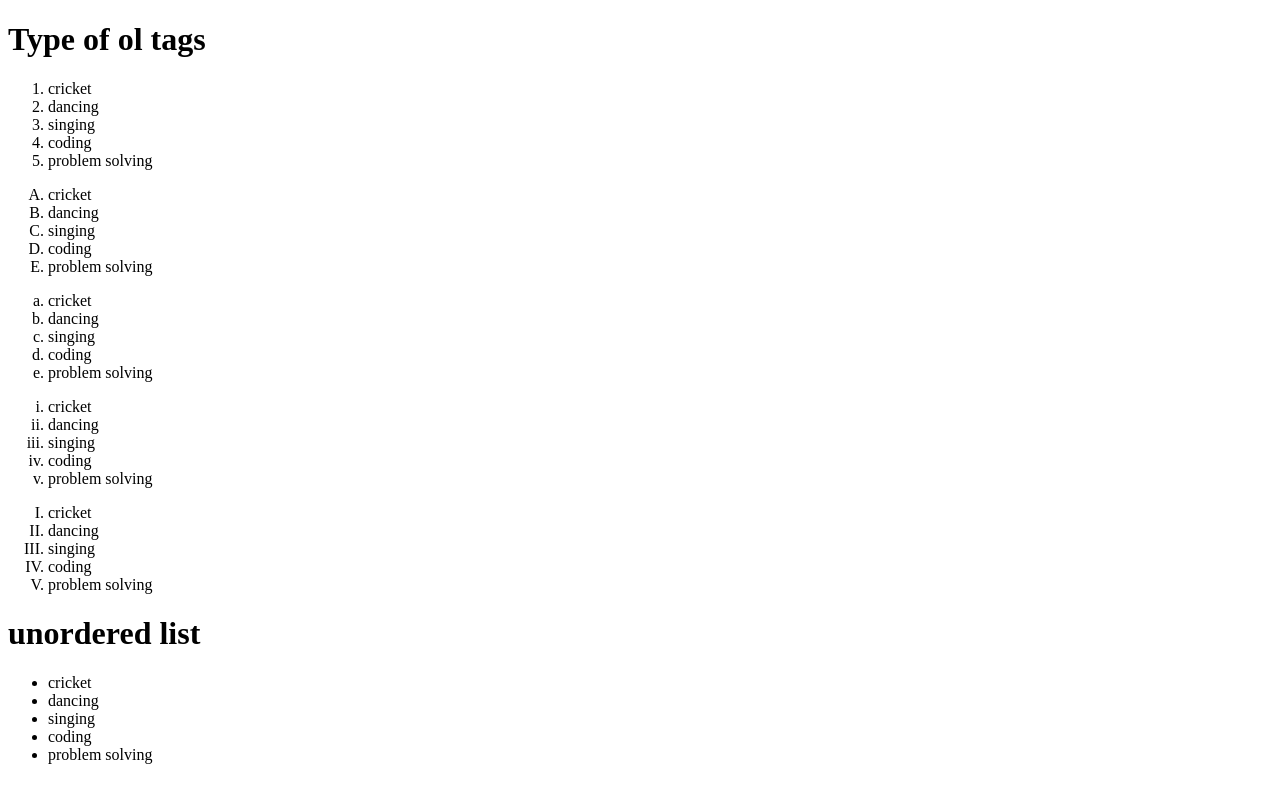
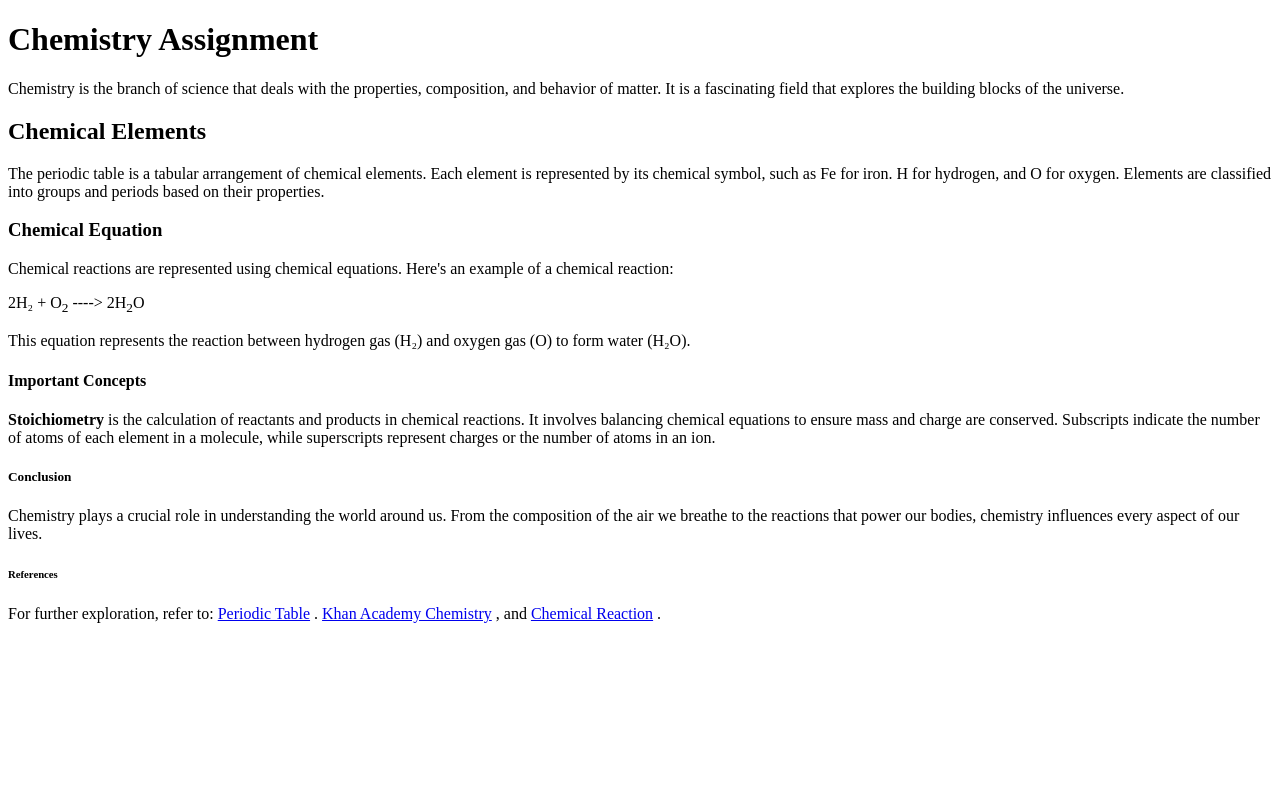
Before and after one commit to official-shashank/Masai-Assignment-introduction-to-html, a plain HTML site: page index.html in a window 1280 px wide. Drawn offline with Linux system fonts and the light colour scheme.

Commit message:
completed third question

```diff
--- a/index.html
+++ b/index.html
@@ -3,52 +3,59 @@
   <head>
     <meta charset="UTF-8" />
     <meta name="viewport" content="width=device-width, initial-scale=1.0" />
-    <title>My Hobbies</title>
+    <title>A Wikipedia page</title>
   </head>
   <body>
-    <h1>Type of ol tags</h1>
-    <ol type="1">
-      <li>cricket</li>
-      <li>dancing</li>
-      <li>singing</li>
-      <li>coding</li>
-      <li>problem solving</li>
-    </ol>
-    <ol type="A">
-      <li>cricket</li>
-      <li>dancing</li>
-      <li>singing</li>
-      <li>coding</li>
-      <li>problem solving</li>
-    </ol>
-    <ol type="a">
-      <li>cricket</li>
-      <li>dancing</li>
-      <li>singing</li>
-      <li>coding</li>
-      <li>problem solving</li>
-    </ol>
-    <ol type="i">
-      <li>cricket</li>
-      <li>dancing</li>
-      <li>singing</li>
-      <li>coding</li>
-      <li>problem solving</li>
-    </ol>
-    <ol type="I">
-      <li>cricket</li>
-      <li>dancing</li>
-      <li>singing</li>
-      <li>coding</li>
-      <li>problem solving</li>
-    </ol>
-    <h1> unordered list</h1>
-    <ul>
-      <li>cricket</li>
-      <li>dancing</li>
-      <li>singing</li>
-      <li>coding</li>
-      <li>problem solving</li>
-    </ul>
+    <h1>Chemistry Assignment</h1>
+    <p>
+      Chemistry is the branch of science that deals with the properties,
+      composition, and behavior of matter. It is a fascinating field that
+      explores the building blocks of the universe.
+    </p>
+
+    <h2>Chemical Elements</h2>
+    <p>
+      The periodic table is a tabular arrangement of chemical elements. Each
+      element is represented by its chemical symbol, such as Fe for iron. H for
+      hydrogen, and O for oxygen. Elements are classified into groups and
+      periods based on their properties.
+    </p>
+
+    <h3>Chemical Equation</h3>
+    <p>
+      Chemical reactions are represented using chemical equations. Here's an
+      example of a chemical reaction:
+    </p>
+    <p>2H₂ + O<sub>2</sub> ----> 2H<sub>2</sub>O</p>
+    <p>
+      This equation represents the reaction between hydrogen gas (H₂) and oxygen
+      gas (O) to form water (H₂O).
+    </p>
+    <h4>Important Concepts</h4>
+    <p>
+      <b>Stoichiometry</b>
+      is the calculation of reactants and products in chemical reactions. It
+      involves balancing chemical equations to ensure mass and charge are
+      conserved. Subscripts indicate the number of atoms of each element in a
+      molecule, while superscripts represent charges or the number of atoms in
+      an ion.
+    </p>
+    <h5>Conclusion</h5>
+    <p>
+      Chemistry plays a crucial role in understanding the world around us. From
+      the composition of the air we breathe to the reactions that power our
+      bodies, chemistry influences every aspect of our lives.
+    </p>
+
+    <h6>References</h6>
+    <p>
+      For further exploration, refer to:
+      <a href="#">Periodic Table</a>
+      .
+      <a href="#">Khan Academy Chemistry</a>
+      , and
+      <a href="#">Chemical Reaction</a>
+      .
+    </p>
   </body>
 </html>
```
